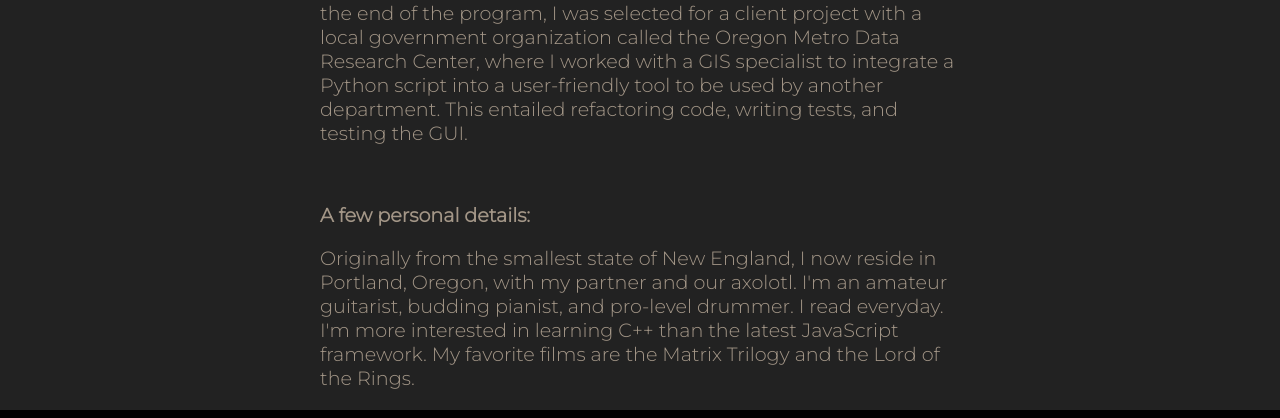
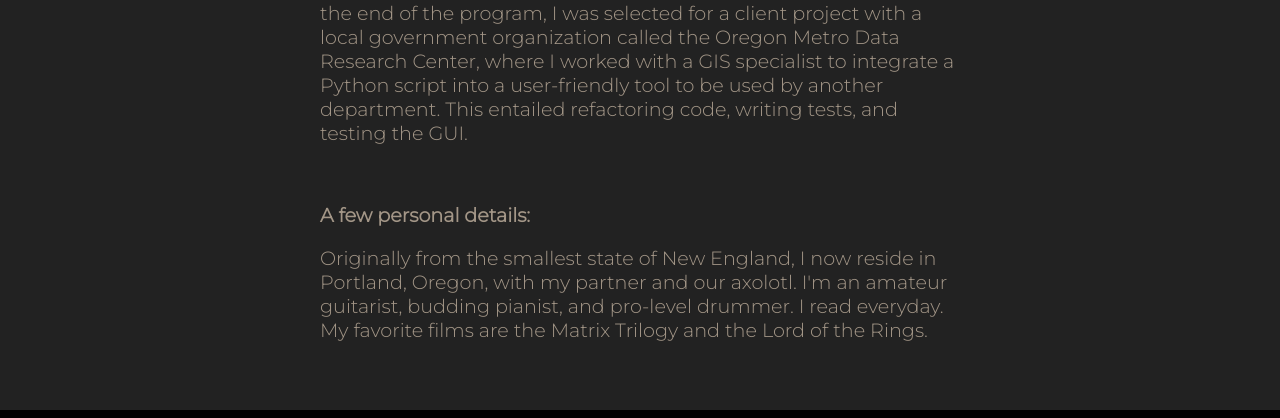
Before and after one commit to mikewroberts/portfolio-website, a Django app: page /about in a window 1280 px wide. Shown: the part 1459-1877 px from the top of the page. Run offline with Django 3.2, Linux system fonts and the light colour scheme.

Commit message:
updated about page

```diff
--- a/portfolio/templates/portfolio/about.html
+++ b/portfolio/templates/portfolio/about.html
@@ -66,7 +66,7 @@
         <p>As for my education in the United States, I became interested in our global environmental problems. Instead of taking the obvious approach of studying Environmental Sciences, I pursued a certificate program in Geospatial Information Systems (GIS), where I learned how to fly drones, process geospatial data, and create beautiful maps. I also discovered I had more interest and aptitude in the underlying Python code, than making the actual maps. At the end of the program, I was selected for a client project with a local government organization called the Oregon Metro Data Research Center, where I worked with a GIS specialist to integrate a Python script into a user-friendly tool to be used by another department. This entailed refactoring code, writing tests, and testing the GUI.</p>
         <br>
         <p> <b>A few personal details:</b> </p>
-        <p>Originally from the smallest state of New England, I now reside in Portland, Oregon, with my partner and our axolotl. I'm an amateur guitarist, budding pianist, and pro-level drummer. I read everyday. I'm more interested in learning C++ than the latest JavaScript framework. My favorite films are the Matrix Trilogy and the Lord of the Rings. </p>
+        <p>Originally from the smallest state of New England, I now reside in Portland, Oregon, with my partner and our axolotl. I'm an amateur guitarist, budding pianist, and pro-level drummer. I read everyday. My favorite films are the Matrix Trilogy and the Lord of the Rings. </p>
       </div>
 
     </div>
```
